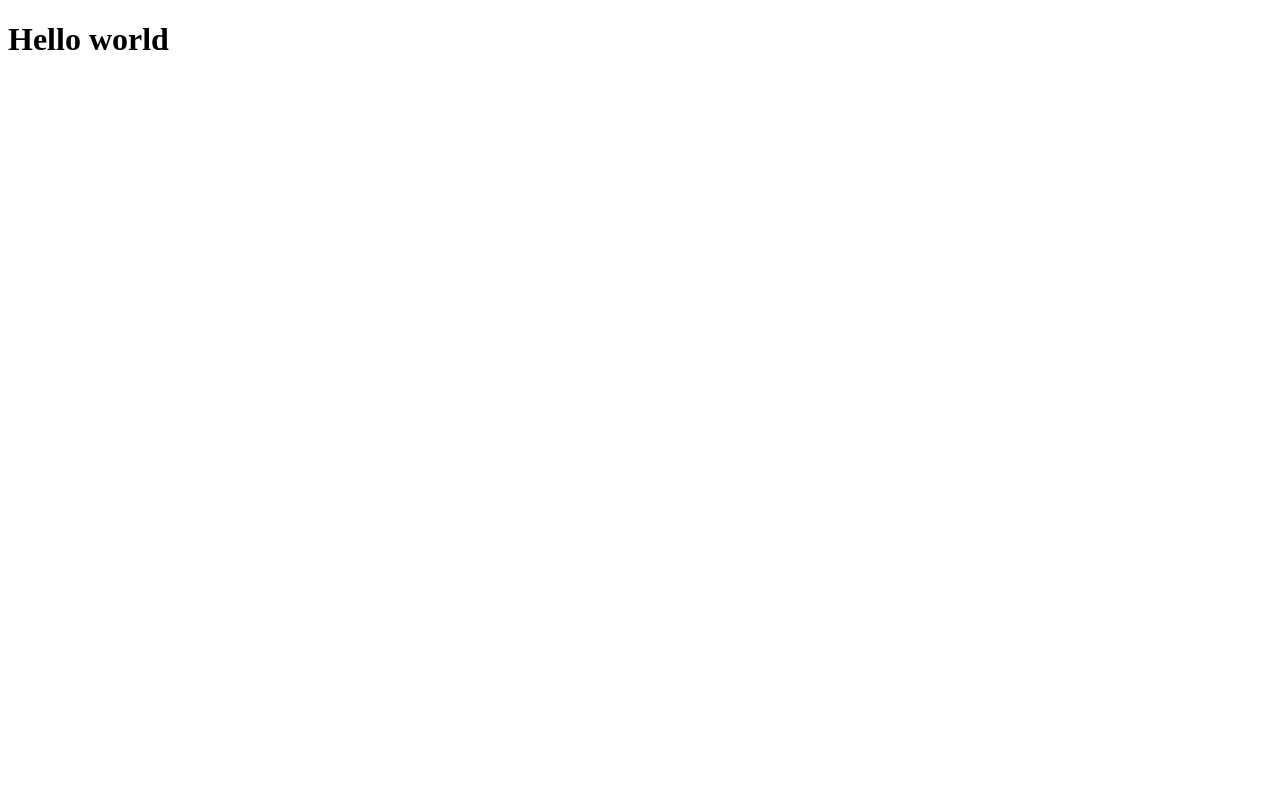
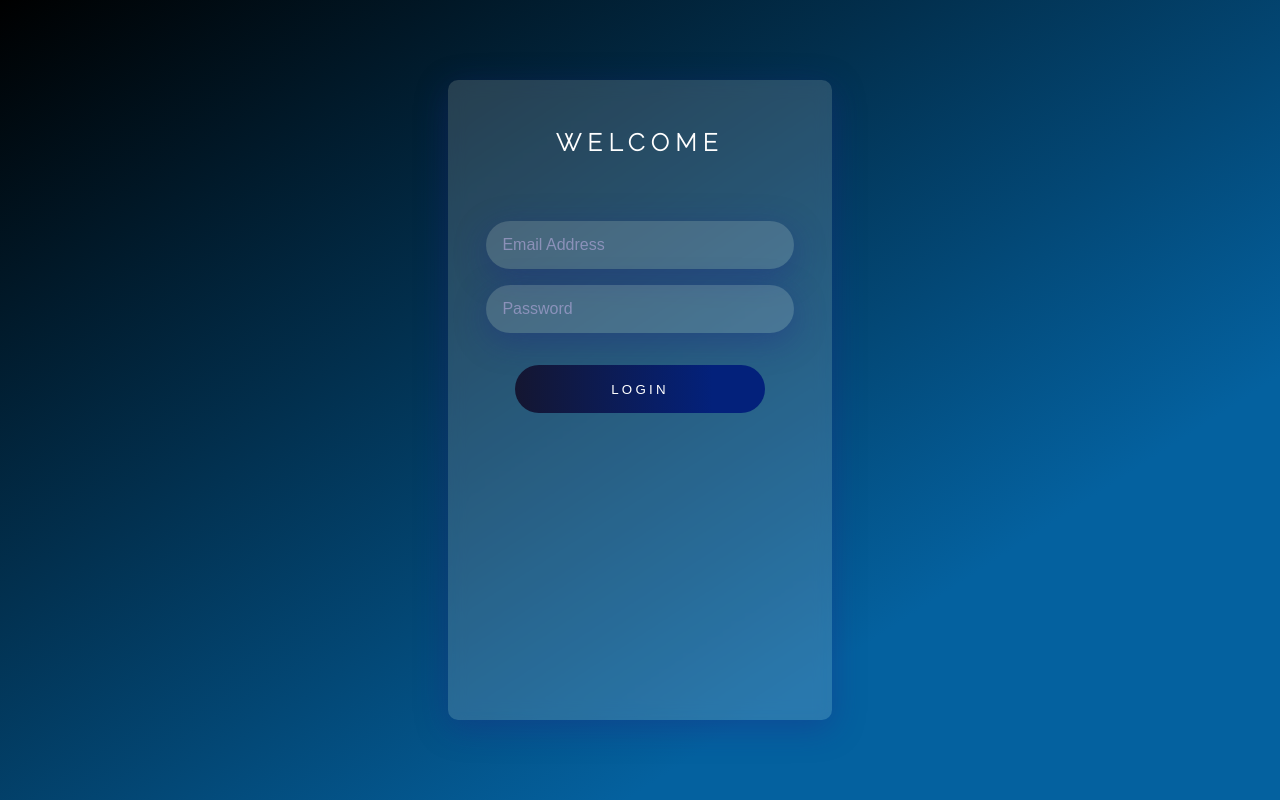
Before and after one commit to manuelhpineda/social-media-app, a React (Vite) app in the folder client/: page / in a window 1280 px wide. Built offline with nearby package versions, Linux system fonts and the light colour scheme.

Commit message:
Added Login page using styled-components

```diff
--- a/client/package.json
+++ b/client/package.json
@@ -10,7 +10,9 @@
   "dependencies": {
     "react": "^18.0.0",
     "react-dom": "^18.0.0",
-    "react-router-dom": "^6.3.0"
+    "react-icons": "^4.4.0",
+    "react-router-dom": "^6.3.0",
+    "styled-components": "^5.3.5"
   },
   "devDependencies": {
     "@types/react": "^18.0.0",
--- /dev/null
+++ b/client/src/App.css
@@ -0,0 +1,19 @@
+@import url('https://fonts.googleapis.com/css2?family=Raleway:wght@200&display=swap');
+
+
+*{
+    margin: 0;
+    padding: 0;
+    box-sizing: border-box;
+}
+
+body{
+    height: 100vh;
+    font-family: 'Raleway', sans-serif;
+    background-image: linear-gradient(147deg, #000000 0%, #04619f 74%);
+    background-repeat: no-repeat;
+    display: flex;
+    justify-content: center;
+    align-items: center;
+    color:white;
+}
--- a/client/src/App.tsx
+++ b/client/src/App.tsx
@@ -1,7 +1,22 @@
+import {FaFacebook, FaInstagram, FaTwitter} from 'react-icons/fa'
+import {MainContainer, InputContainer,ButtonContainer} from './components/Container'
+import {WelcomeText} from './components/Text'
+import {Input} from './components/Inputs'
+import {Button} from './components/Buttons'
+
 function App() {
   return (
-      <h1>Hello world</h1>
-  )
+    <MainContainer>
+      <WelcomeText>Welcome</WelcomeText>
+      <InputContainer>
+      <Input type="email" placeholder="Email Address"  />
+      <Input type="password" placeholder="Password" />
+      </InputContainer>
+      <ButtonContainer>
+        <Button>Login</Button>
+      </ButtonContainer>
+    </MainContainer>
+    )
 }
 
 export default App
--- /dev/null
+++ b/client/src/components/Buttons.tsx
@@ -0,0 +1,15 @@
+import styled from 'styled-components'
+
+export const Button = styled.button`
+    background-image: linear-gradient(to right, #141631 0%, #03217b 79%);
+    text-transform: uppercase;
+    letter-spacing: 0.2rem;
+    width: 65%;
+    height: 3rem;
+    border: none;
+    color: white;
+    border-radius: 2rem;
+    cursor: pointer;
+
+
+`
--- /dev/null
+++ b/client/src/components/Container.tsx
@@ -0,0 +1,37 @@
+import styled from "styled-components"
+
+export const MainContainer = styled.div`
+    display: flex;
+    align-items: center;
+    flex-direction: column;
+    height: 80vh;
+    width: 30vw;
+    background: rgba(255, 255, 255, 0.15);
+    box-shadow: 0 8px 32px 0 rgba(31, 38, 135, 0.37);
+    backdrop-filter: blur(8.5px);
+    border-radius: 10px;
+    color: #ffffff;
+    text-transform:uppercase;
+    letter-spacing: 0.4rem;
+
+`
+
+export const InputContainer = styled.div`
+    margin: 1rem 0 1rem 0;
+    display: flex;
+    flex-direction: column;
+    justify-content: space-around;
+    align-items: center;
+    height: 20%;
+    width: 100%;
+
+`
+
+export const ButtonContainer = styled.div`
+    margin: 1rem 0 2rem 0;
+    width: 100%;
+    display: flex;
+    align-items: center;
+    justify-content: center;
+
+`
--- /dev/null
+++ b/client/src/components/Inputs.tsx
@@ -0,0 +1,28 @@
+import styled from 'styled-components'
+
+export const Input = styled.input`
+    margin: 1rem 0 0 0;
+    background: rgba(255, 255, 255, 0.15);
+    box-shadow: 0 8px 32px 0 rgba(31, 38, 135, 0.37);
+    border-radius: 2rem;
+    width: 80%;
+    height: 3rem;
+    padding: 1rem;
+    border: none;
+    outline: none;
+    color: #3c354e;
+    font-size: 1rem;
+    font-weight: bold;
+
+    &:focus{
+        display: inline-block;
+        box-shadow: 0 0 0 0.2rem #b9abe0;
+        backdrop-filter: blur(12rem);
+        border-radius: 2rem;
+    }
+    &::placeholder{
+        color: #b9abe099;
+        font-weight: 100;
+        font-size:1rem;
+    }
+`
--- /dev/null
+++ b/client/src/components/Text.tsx
@@ -0,0 +1,11 @@
+import styled from 'styled-components'
+
+export const WelcomeText = styled.h2`
+    margin: 3rem 0 2rem 0;
+
+`
+
+export const SignupWith = styled.h5`
+    cursor:pointer;
+
+`
--- a/client/src/main.tsx
+++ b/client/src/main.tsx
@@ -1,6 +1,7 @@
 import React from 'react'
 import ReactDOM from 'react-dom/client'
 import App from './App'
+import './App.css'
 
 ReactDOM.createRoot(document.getElementById('root')!).render(
   <React.StrictMode>
```
Also changed, not shown: 1 other file (tests, documents, lock files or other folders).
